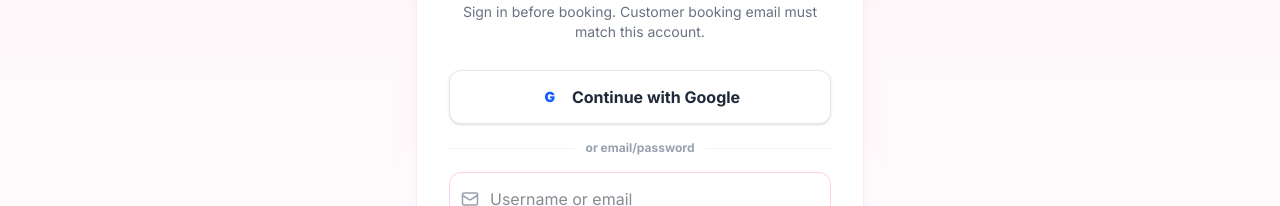
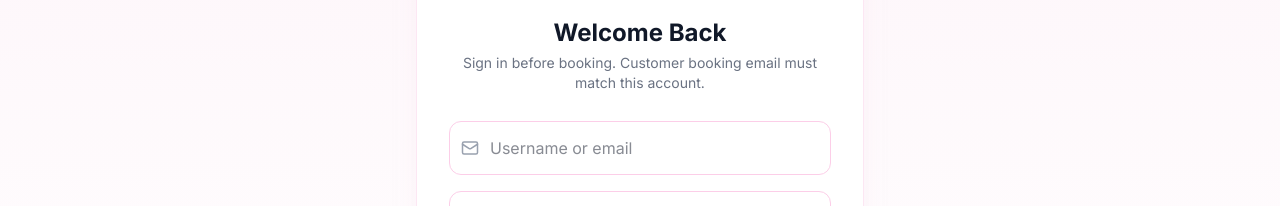
Before and after one commit to nguynbon03/NailBookingFe, a Next.js app: page /login in a window 1280 px wide. Shown: the part 335-541 px from the top of the page. Built offline with nearby package versions, Linux system fonts and the light colour scheme; no server answers.

Commit message:
fix: stabilize login by disabling broken Google OAuth unless explicitly enabled and clarify booking submit requirements

```diff
--- a/src/app/login/page.tsx
+++ b/src/app/login/page.tsx
@@ -29,6 +29,11 @@ export default function LoginPage() {
   const [error, setError] = useState("");
   const [loading, setLoading] = useState(false);
   const googleHref = useMemo(() => googleStartUrl(), []);
+  const googleEnabled = process.env.NEXT_PUBLIC_GOOGLE_LOGIN_ENABLED === "true";
+  const googleError = useMemo(() => {
+    if (typeof window === "undefined") return "";
+    return new URLSearchParams(window.location.search).get("google_error") || "";
+  }, []);
 
   const handleSubmit = async (e: React.FormEvent) => {
     e.preventDefault(); setError(""); setLoading(true);
@@ -53,11 +58,16 @@ export default function LoginPage() {
             <p className="text-gray-500 text-sm mt-1">Sign in before booking. Customer booking email must match this account.</p>
           </div>
           {error && <div className="mb-4 p-3 bg-red-50 text-red-600 rounded-xl text-sm">{error}</div>}
-          <a href={googleHref} className="mb-4 w-full rounded-xl border border-gray-200 bg-white hover:bg-gray-50 text-gray-800 font-bold py-3.5 px-4 flex items-center justify-center gap-3 transition-colors shadow-sm">
-            <span className="inline-flex h-5 w-5 items-center justify-center rounded-full bg-white text-sm font-black text-blue-600">G</span>
-            Continue with Google
-          </a>
-          <div className="flex items-center gap-3 mb-4"><div className="h-px bg-gray-100 flex-1" /><span className="text-xs text-gray-400 font-bold">or email/password</span><div className="h-px bg-gray-100 flex-1" /></div>
+          {googleError && <div className="mb-4 p-3 bg-amber-50 text-amber-700 rounded-xl text-sm">{decodeURIComponent(googleError)}</div>}
+          {googleEnabled && (
+            <>
+              <a href={googleHref} className="mb-4 w-full rounded-xl border border-gray-200 bg-white hover:bg-gray-50 text-gray-800 font-bold py-3.5 px-4 flex items-center justify-center gap-3 transition-colors shadow-sm">
+                <span className="inline-flex h-5 w-5 items-center justify-center rounded-full bg-white text-sm font-black text-blue-600">G</span>
+                Continue with Google
+              </a>
+              <div className="flex items-center gap-3 mb-4"><div className="h-px bg-gray-100 flex-1" /><span className="text-xs text-gray-400 font-bold">or username/email + password</span><div className="h-px bg-gray-100 flex-1" /></div>
+            </>
+          )}
           <form onSubmit={handleSubmit} className="space-y-4">
             <div className="relative"><Mail size={18} className="absolute left-3 top-1/2 -translate-y-1/2 text-gray-400" /><input type="text" value={email} onChange={e => setEmail(e.target.value)} placeholder="Username or email" required className="w-full pl-10 p-3.5 rounded-xl border border-pink-200 focus:ring-2 focus:ring-pink-300 outline-none" /></div>
             <div className="relative"><Lock size={18} className="absolute left-3 top-1/2 -translate-y-1/2 text-gray-400" /><input type="password" value={password} onChange={e => setPassword(e.target.value)} placeholder="Password" required className="w-full pl-10 p-3.5 rounded-xl border border-pink-200 focus:ring-2 focus:ring-pink-300 outline-none" /></div>
```
